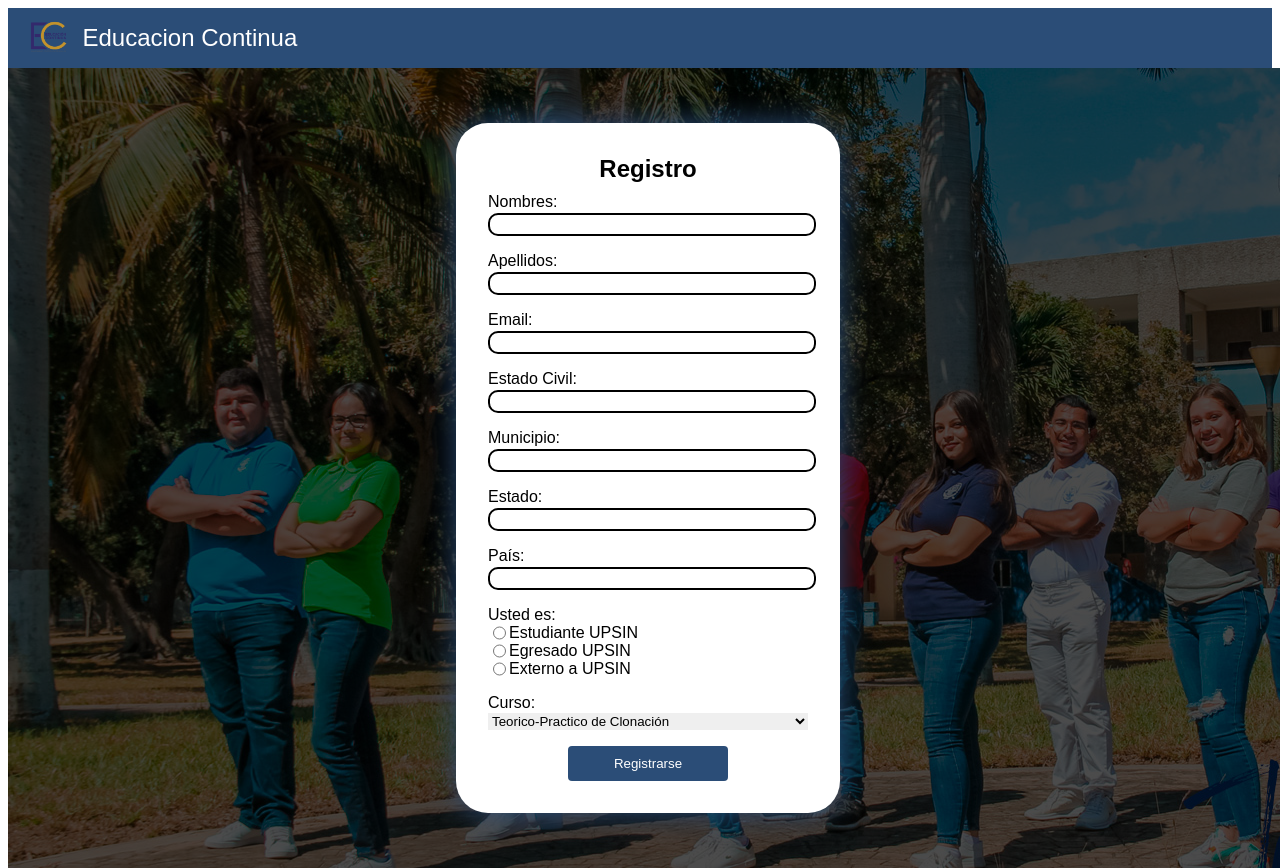
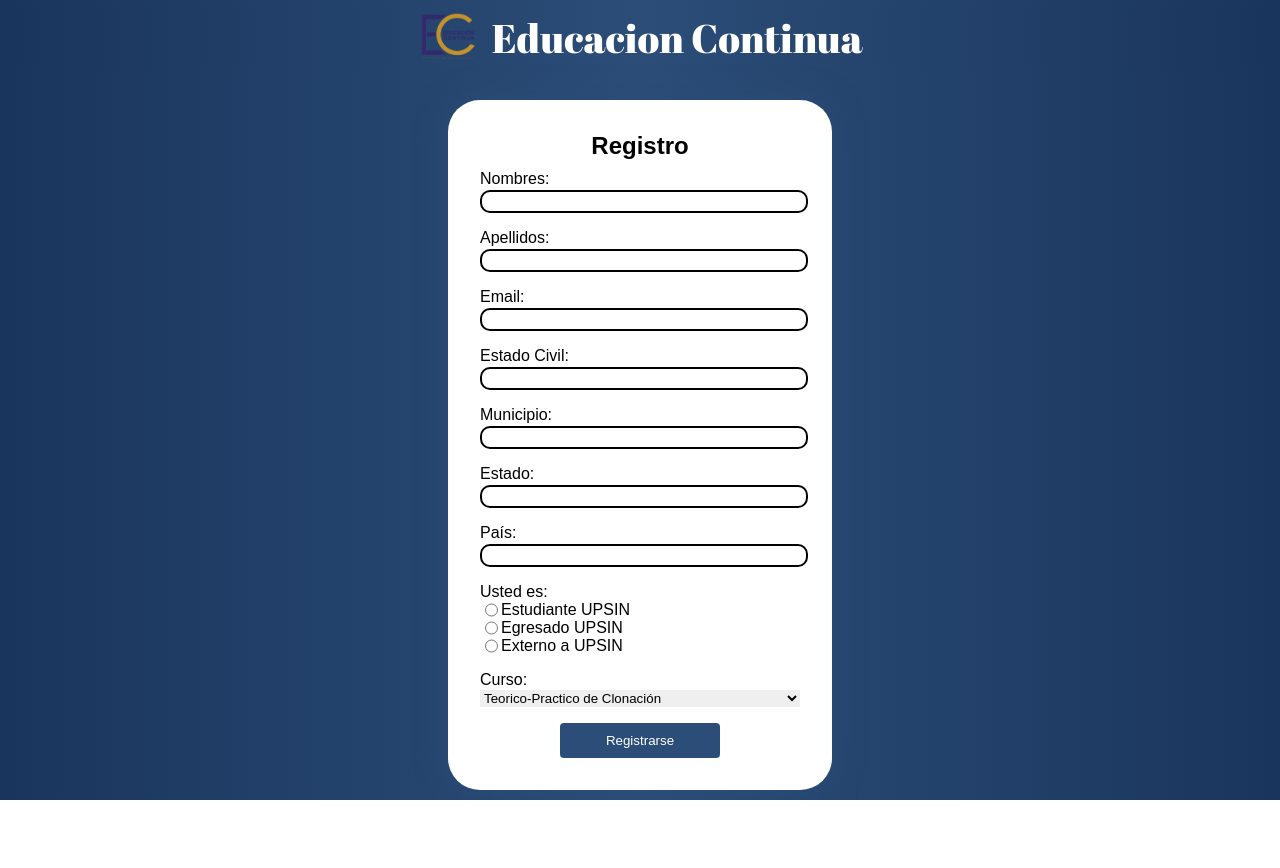
Before and after one commit to MilitaryApple35/EducacionContinua, a Django app: page /register in a window 1280 px wide. After the commit the page ends 800 px from the top, so only its background shows below. Run offline with Django 4.2, Linux system fonts and the light colour scheme; data comes from the database, SQL or seed files in the repository.

Commit message:
Arreglo formulario

```diff
--- a/EC/static/css/styles.css
+++ b/EC/static/css/styles.css
@@ -112,6 +112,11 @@
 .box p {
     color: #888;
     cursor: pointer;
+}
+
+.slider-title {
+    text-align: center;
+    font-family: var(--fuentePrincipal);
 }
 
 .slider-container {
--- a/EC/static/css/stylesre.css
+++ b/EC/static/css/stylesre.css
@@ -1,38 +1,22 @@
+:root{
+  --colorPrincipal: #2b4d77;
+  --fuentePrincipal: 'Abril Fatface', sans-serif;
+  --negro: #000;
+  --blanco: #fff;
+}
+
 body {
     font-family: Arial, sans-serif;
+    background-image: linear-gradient(to right, #1a355d, #2b4d77, #1a355d);
   }
 
-  .contents{
-    background-image: url(/media/Desarrollate-imagen.jpg);
-    background-repeat: no-repeat;
-    height: 100%;
-    width: 100%;
-    display: flex;
-    flex-direction: column;
-    position: absolute;
-  }
-  .contents-contents{
-    position: absolute;
-    display: flex;
-    flex-direction: column;
-    justify-content: flex-end;
-    height: 100%;
-    width: 100%;
-    background-color: rgb(0 0 0 / 70%);
-  }
-  :root{
-    --colorPrincipal: #2b4d77;
-    --fuentePrincipal: 'Abril Fatface', sans-serif;
-    --negro: #000;
-    --blanco: #fff;
-}
-
 .header {
-    background-color:  var(--colorPrincipal);
+    background-image: linear-gradient(to right, #1a355d, #2b4d77, #1a355d);
+    color: #fff;
     height: 60px;
     display: flex;
     align-items: center;
-    justify-content: space-between;
+    justify-content: center;
     padding: 0 20px;
     box-sizing: border-box;
     color: var(--blanco);
@@ -42,21 +26,31 @@
 
 .logo {
     cursor: pointer;
-    width: 40px;
-    height: 40px;
+    width: 60px;
+    height: 60px;
     vertical-align: middle;
 }
 
-
 .label {
     cursor: pointer;
-    font-size: 50px;
+    font-size: 40px;
+    font-family: var(--fuentePrincipal);
     margin-left: 10px;
-    font-size: x-large;
     height: fit-content;
     max-height: fit-content;
     vertical-align: middle;
     text-align: center;
+}
+
+@media (max-width: 390px){
+  .logo {
+    width: 40px;
+    height: 40px;
+  }
+
+  .label {
+    font-size: 25px;
+  }
 }
 
   h2 {
@@ -133,6 +127,7 @@
     -moz-box-shadow: 0px 0px 30px 0px var(--colorPrincipal);
     width: 20rem;
     margin: auto;
+    margin-top: 2rem;
     border-radius: 2rem;
     padding: 2rem;
     height: auto;
--- a/EC/templates/index.html
+++ b/EC/templates/index.html
@@ -31,6 +31,8 @@
     </section>
 
     <div class="slider-container">
+        <h3 class="slider-title"> Cursos Disponibles </h3>
+        <p class="slider-description"> Selecciona para ver mas información </p>
         <div class="slider">
             {% for course in courses %}
                 <div class="box" id="{{ course.id }}" onclick="mostrarImagenCurso('{{ course.imagen.url }}')">
--- a/Registro/templates/register.html
+++ b/Registro/templates/register.html
@@ -7,6 +7,9 @@
     <title>Registro</title>
     <link rel="stylesheet" type="text/css" href="{% static 'css/stylesre.css' %}">
     <link rel="icon" type="image/png" href="/media/loigo EC.png">
+    <link rel="preconnect" href="https://fonts.googleapis.com">
+    <link rel="preconnect" href="https://fonts.gstatic.com" crossorigin>
+    <link href="https://fonts.googleapis.com/css2?family=Abril+Fatface&display=swap" rel="stylesheet">
 </head>
 <body>
     <header>
@@ -17,8 +20,8 @@
             </div>
         </div>
     </header>
-    <div class="contents">
-        <div class="contents-contents">
+
+
             <form class="formulario" method="POST" enctype="multipart/form-data">
                 {% csrf_token %}
                 <h2>Registro</h2>
@@ -113,8 +116,9 @@
                 {% endfor %}
             </ul>
             {% endif %}
-        </div>
-    </div>
+
+
+
 
     <script src="{% static 'js/scriptre.js' %}"></script>
 </body>
```
